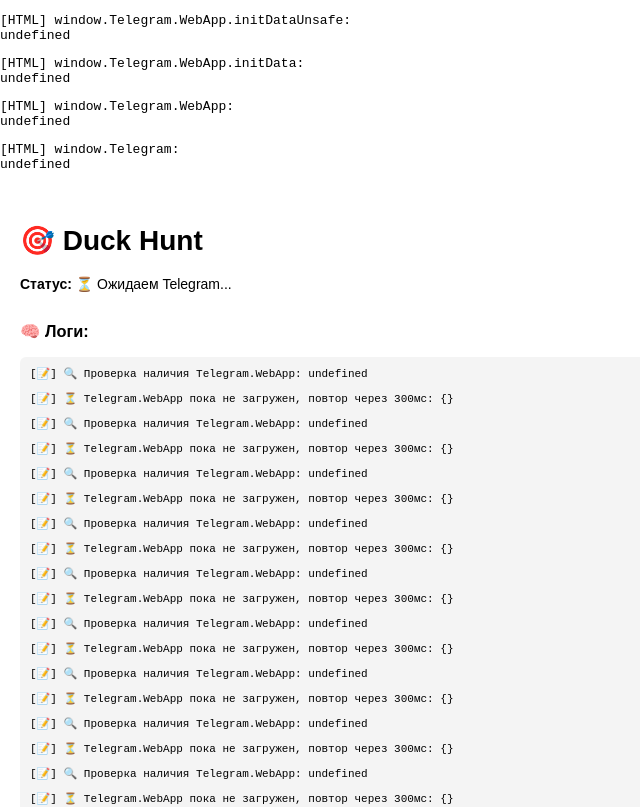
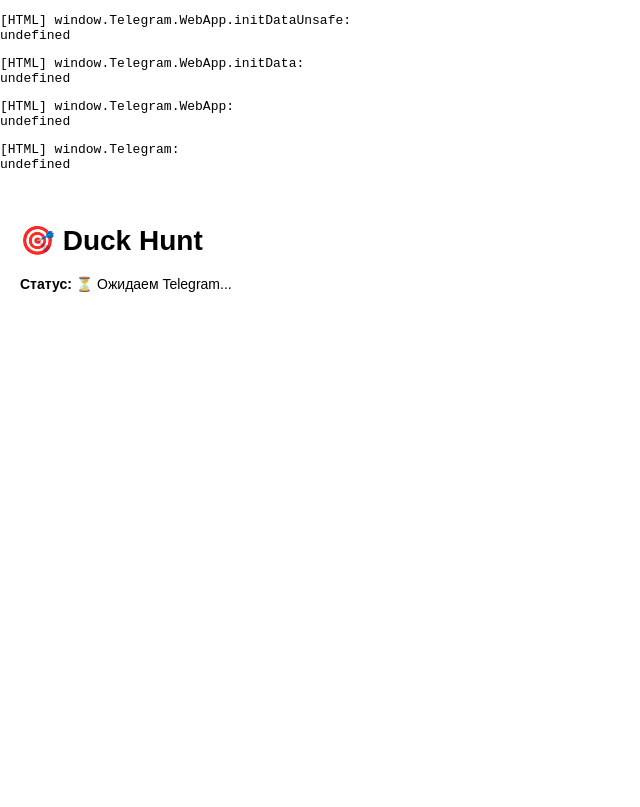
Before and after one commit to baiprog/duckhunt-miniapp, a React (Create React App) app: page / in a window 1280 px wide. Shown: the top 807 px of the page, without its empty margins (0-640 px from the left). Built offline with nearby package versions, Linux system fonts and the light colour scheme.

Commit message:
new app.js

```diff
--- a/src/App.js
+++ b/src/App.js
@@ -1,110 +1,56 @@
 import { useEffect, useState } from "react";
-import { auth } from "./firebase";
-import { signInWithCustomToken } from "firebase/auth";
 
 function App() {
   const [status, setStatus] = useState("⏳ Ожидаем Telegram...");
-  const [uid, setUid] = useState(null);
-  const [initData, setInitData] = useState(null);
   const [log, setLog] = useState([]);
+  const [tgUser, setTgUser] = useState(null);
 
   const addLog = (msg, data) => {
-    setLog((prev) => [...prev, `[📝] ${msg}: ${JSON.stringify(data, null, 2)}`]);
-    console.log(msg, data);
+    setLog(prev => [...prev, `[🧠] ${msg}:\n${JSON.stringify(data, null, 2)}`]);
+    console.log(`[🧠] ${msg}:`, data);
   };
 
   useEffect(() => {
-    const tryInitTelegram = () => {
+    const waitForTelegram = () => {
       const tg = window.Telegram?.WebApp;
 
-      addLog("🔍 Проверка наличия Telegram.WebApp", tg);
+      if (tg && tg.initDataUnsafe) {
+        tg.ready?.();
 
-      if (tg && tg.initDataUnsafe) {
-        tg.ready();
-        addLog("✅ Telegram WebApp готов", tg);
-
-        let initDataUnsafe = tg.initDataUnsafe;
-        let source = "initDataUnsafe";
-
-        if (!initDataUnsafe.user) {
-          const tgWebAppDataRaw = new URLSearchParams(window.location.search).get("tgWebAppData");
-          if (tgWebAppDataRaw) {
-            const parsed = Object.fromEntries(new URLSearchParams(tgWebAppDataRaw));
-            initDataUnsafe = parsed;
-            source = "tgWebAppData";
-            setStatus("✅ Получены данные через tgWebAppData из URL");
-          }
+        const user = tg.initDataUnsafe.user;
+        if (user) {
+          setTgUser(user);
+          setStatus("✅ Данные Telegram получены");
+          addLog("Telegram initDataUnsafe", tg.initDataUnsafe);
+          return;
         } else {
-          setStatus("✅ Получены данные от Telegram через WebApp API");
-        }
-
-        if (!initDataUnsafe || !initDataUnsafe.id || !initDataUnsafe.hash) {
-          setStatus("⚠️ Dev-режим: Telegram initData заменён моком");
-          initDataUnsafe = {
-            id: 123456789,
-            username: "demo_user",
-            first_name: "Dev",
-            auth_date: Math.floor(Date.now() / 1000),
-            hash: "MOCK",
-          };
-          source = "mock";
-        }
-
-        setInitData({ ...initDataUnsafe, _source: source });
-        addLog("📦 Источник данных", source);
-        addLog("🧠 initDataUnsafe", initDataUnsafe);
-
-        if (initDataUnsafe.hash === "MOCK") {
-          addLog("🚫 Пропущена авторизация", "Dev-режим активен");
+          setStatus("⚠️ initData есть, но нет user");
+          addLog("initData", tg.initDataUnsafe);
           return;
         }
+      }
 
-        // Авторизация через сервер
-        fetch("http://185.244.173.50:3001/auth/telegram", {
-          method: "POST",
-          headers: { "Content-Type": "application/json" },
-          body: JSON.stringify(initDataUnsafe),
-        })
-          .then((res) => res.json())
-          .then(async ({ token }) => {
-            if (!token) {
-              setStatus("❌ Сервер не вернул токен");
-              addLog("❌ Ошибка: сервер не вернул токен", null);
-              return;
-            }
-
-            await signInWithCustomToken(auth, token);
-            setStatus("✅ Успешно авторизован в Firebase");
-            setUid(auth.currentUser.uid);
-            addLog("🔥 Firebase user", auth.currentUser);
-          })
-          .catch((err) => {
-            setStatus("❌ Ошибка при авторизации");
-            addLog("💥 Ошибка авторизации", err);
-          });
-      } else {
-        addLog("⏳ Telegram.WebApp пока не загружен, повтор через 300мс", {});
-        setTimeout(tryInitTelegram, 300); // повторяем попытку
-      }
+      setTimeout(waitForTelegram, 200); // 🔁 повторяем каждые 200мс
     };
 
-    tryInitTelegram();
+    waitForTelegram(); // старт
   }, []);
 
   return (
     <div style={{ padding: 20, fontFamily: "sans-serif", fontSize: 14 }}>
       <h1>🎯 Duck Hunt</h1>
       <p><b>Статус:</b> {status}</p>
-      {uid && <p><b>UID:</b> {uid}</p>}
-      {initData && (
-        <div style={{ fontSize: "12px", marginTop: 20 }}>
-          <b>Данные Telegram ({initData._source}):</b>
-          <pre>{JSON.stringify(initData, null, 2)}</pre>
+
+      {tgUser && (
+        <div>
+          <b>👤 Пользователь:</b>
+          <pre>{JSON.stringify(tgUser, null, 2)}</pre>
         </div>
       )}
+
       {log.length > 0 && (
         <div style={{ marginTop: 30 }}>
-          <h3>🧠 Логи:</h3>
+          <h3>Логи:</h3>
           <pre style={{ fontSize: "11px", background: "#f4f4f4", padding: 10, borderRadius: 6 }}>
             {log.join("\n\n")}
           </pre>
```
